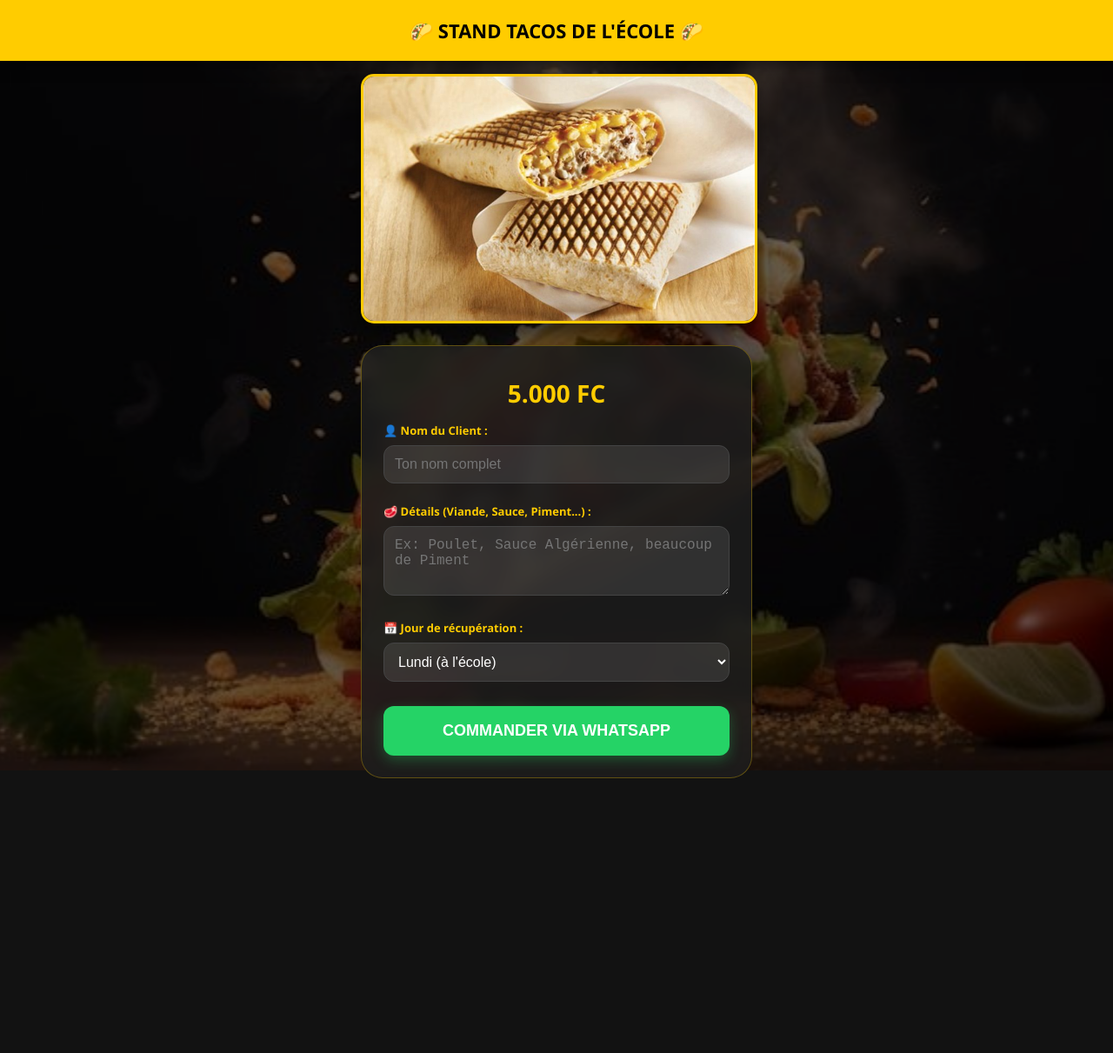
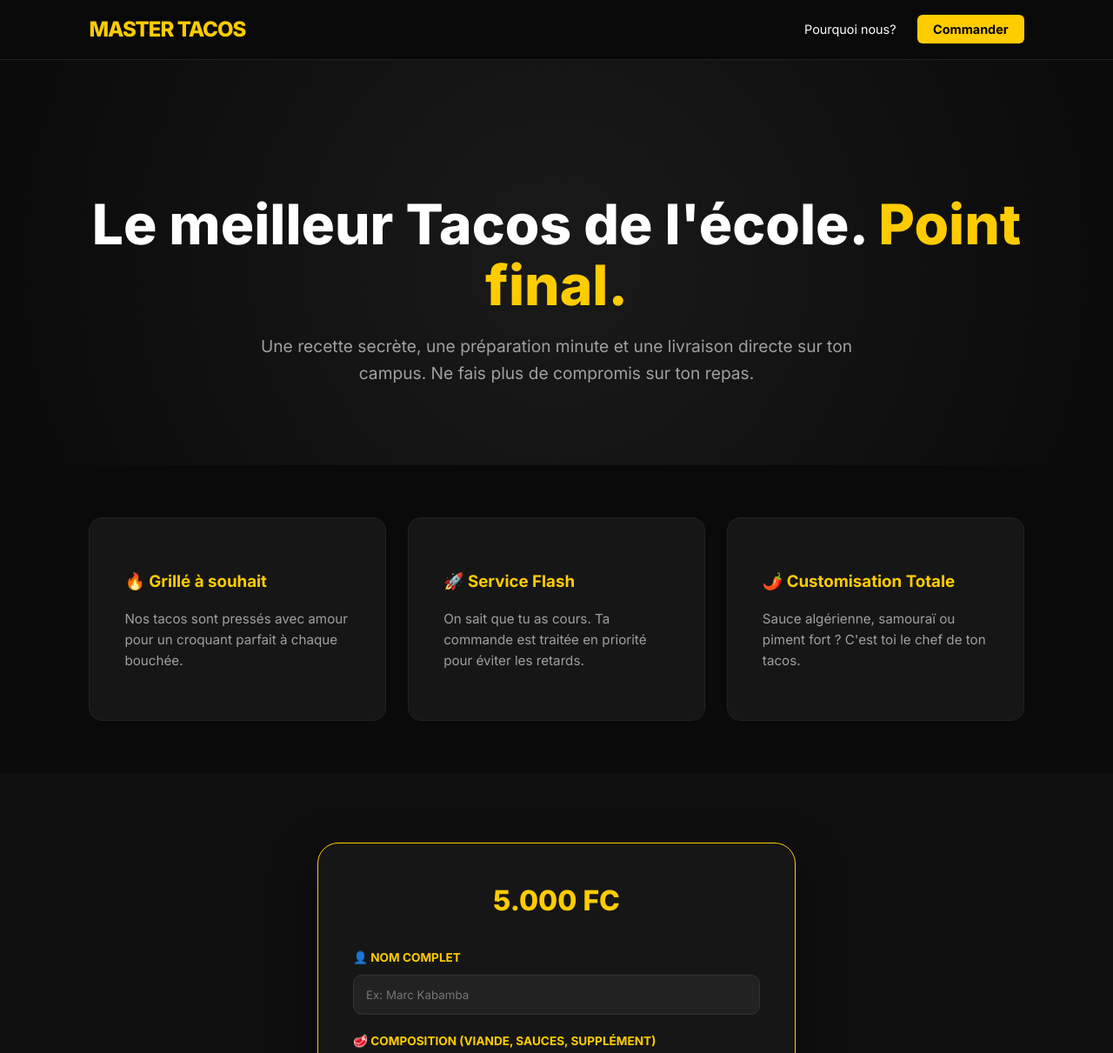
Before and after one commit to jeanluctshunza-prog/tacos-stand, a plain HTML site: page index.html in a window 1280 px wide. Shown: the top 1211 px of the page at 87% size. Before the commit the page ends 910 px from the top, so only its background shows below. Drawn offline with Linux system fonts and the light colour scheme.

Commit message:
Update index.html
ok

```diff
--- a/index.html
+++ b/index.html
@@ -3,119 +3,171 @@
 <head>
     <meta charset="UTF-8">
     <meta name="viewport" content="width=device-width, initial-scale=1.0">
-    <title>STAND TACOS DE L'ÉCOLE</title>
+    <title>Master Tacos | Excellence & Goût</title>
+    <link href="https://fonts.googleapis.com/css2?family=Inter:wght@400;700;800&display=swap" rel="stylesheet">
     <style>
-        /* FOND ANIMÉ */
-        .bg-animation {
-            position: fixed;
-            top: 0;
-            left: 0;
-            width: 110%; /* Un peu plus large pour permettre le mouvement */
-            height: 110%;
-            background: url('fond.jpg') no-repeat center center;
-            background-size: cover;
-            z-index: -1;
-            /* Animation de mouvement lent */
-            animation: moveSlowly 20s linear infinite alternate;
-            filter: brightness(0.4); /* Assombrit le fond pour que le texte soit lisible */
+        :root {
+            --primary: #ffcc00;
+            --secondary: #25D366;
+            --dark-bg: #0a0a0a;
+            --card-bg: #161616;
+            --text-main: #ffffff;
+            --text-muted: #a0a0a0;
         }
 
-        @keyframes moveSlowly {
-            from { transform: translate(0, 0) scale(1); }
-            to { transform: translate(-20px, -20px) scale(1.1); }
+        * { box-sizing: border-box; scroll-behavior: smooth; }
+        body {
+            font-family: 'Inter', sans-serif;
+            margin: 0;
+            background-color: var(--dark-bg);
+            color: var(--text-main);
+            line-height: 1.6;
         }
 
-        body {
-            font-family: 'Segoe UI', Tahoma, Geneva, Verdana, sans-serif;
-            margin: 0;
-            text-align: center;
-            color: white;
-            background-color: #121212; /* Couleur de secours */
+        /* --- HEADER (Style LWS Moderne) --- */
+        header {
+            display: flex;
+            justify-content: space-between;
+            align-items: center;
+            padding: 15px 8%;
+            background: rgba(10, 10, 10, 0.95);
+            backdrop-filter: blur(10px);
+            position: sticky;
+            top: 0;
+            z-index: 1000;
+            border-bottom: 1px solid #222;
         }
 
-        header {
-            background: #ffcc00;
-            color: black;
-            padding: 20px;
-            font-weight: bold;
-            font-size: 22px;
-            box-shadow: 0 4px 15px rgba(0,0,0,0.5);
-            position: sticky;
-            top: 0;
-            z-index: 100;
+        .logo { font-size: 1.5rem; font-weight: 800; color: var(--primary); text-decoration: none; letter-spacing: -1px; }
+        nav a { color: var(--text-main); text-decoration: none; margin-left: 20px; font-size: 0.9rem; font-weight: 500; transition: 0.3s; }
+        nav a:hover { color: var(--primary); }
+        .btn-nav { background: var(--primary); color: black !important; padding: 8px 18px; border-radius: 6px; font-weight: 700; }
+
+        /* --- SECTION HERO --- */
+        .hero {
+            padding: 100px 8% 60px;
+            text-align: center;
+            background: radial-gradient(circle at center, #1a1a1a 0%, #0a0a0a 100%);
         }
 
-        .container { max-width: 450px; margin: auto; padding: 15px; }
+        .hero h1 { font-size: clamp(2.5rem, 5vw, 4rem); font-weight: 800; margin-bottom: 20px; line-height: 1.1; }
+        .hero p { color: var(--text-muted); font-size: 1.2rem; max-width: 700px; margin: 0 auto 30px; }
 
-        .taco-img {
-            width: 100%;
-            border-radius: 15px;
-            border: 3px solid #ffcc00;
-            margin-bottom: 20px;
-            box-shadow: 0 10px 20px rgba(0,0,0,0.5);
+        /* --- SECTION VITRINE (Comme LWS) --- */
+        .features {
+            display: grid;
+            grid-template-columns: repeat(auto-fit, minmax(280px, 1fr));
+            gap: 25px;
+            padding: 60px 8%;
         }
 
-        .order-box {
-            background: rgba(30, 30, 30, 0.85); /* Semi-transparent pour voir le fond */
-            backdrop-filter: blur(10px); /* Floute légèrement le fond derrière la boîte */
-            padding: 25px;
-            border-radius: 25px;
-            border: 1px solid rgba(255, 204, 0, 0.3);
+        .feature-box {
+            background: var(--card-bg);
+            padding: 40px;
+            border-radius: 15px;
+            border: 1px solid #222;
+            transition: 0.3s;
         }
 
-        .price { font-size: 28px; color: #ffcc00; font-weight: bold; margin: 10px 0; }
+        .feature-box:hover { border-color: var(--primary); transform: translateY(-5px); }
+        .feature-box h3 { color: var(--primary); margin-bottom: 15px; }
+        .feature-box p { color: var(--text-muted); font-size: 0.95rem; }
 
-        label { display: block; text-align: left; margin-top: 15px; font-size: 13px; color: #ffcc00; font-weight: bold; }
-
-        input, select, textarea {
-            width: 100%;
-            padding: 12px;
-            margin: 8px 0;
-            border-radius: 12px;
-            border: 1px solid #444;
-            background: rgba(255, 255, 255, 0.1);
-            color: white;
-            box-sizing: border-box;
-            font-size: 16px;
+        /* --- SECTION COMMANDE (Ton Code Optimisé) --- */
+        .order-section {
+            background: #0f0f0f;
+            padding: 80px 8%;
+            display: flex;
+            justify-content: center;
         }
 
+        .order-card {
+            width: 100%;
+            max-width: 550px;
+            background: var(--card-bg);
+            padding: 40px;
+            border-radius: 24px;
+            border: 1px solid var(--primary);
+            box-shadow: 0 20px 50px rgba(0,0,0,0.5);
+        }
+
+        .price-tag { font-size: 2rem; color: var(--primary); font-weight: 800; text-align: center; margin-bottom: 30px; }
+
+        label { display: block; margin-bottom: 8px; font-size: 0.85rem; font-weight: 700; color: var(--primary); text-transform: uppercase; }
+        input, textarea, select {
+            width: 100%;
+            padding: 14px;
+            margin-bottom: 20px;
+            background: #222;
+            border: 1px solid #333;
+            border-radius: 10px;
+            color: white;
+            font-family: inherit;
+        }
+
+        input:focus { outline: none; border-color: var(--primary); }
+
         .btn-wa {
-            background: #25D366;
+            background: var(--secondary);
             color: white;
             border: none;
-            padding: 18px;
+            padding: 20px;
             width: 100%;
             border-radius: 12px;
-            font-weight: bold;
+            font-size: 1.1rem;
+            font-weight: 800;
             cursor: pointer;
-            font-size: 18px;
-            margin-top: 20px;
-            box-shadow: 0 5px 15px rgba(37, 211, 102, 0.3);
-            transition: transform 0.2s;
+            transition: 0.3s;
+            box-shadow: 0 10px 20px rgba(37, 211, 102, 0.2);
         }
 
-        .btn-wa:active { transform: scale(0.95); }
+        .btn-wa:hover { transform: scale(1.02); filter: brightness(1.1); }
+
+        footer { text-align: center; padding: 50px; color: var(--text-muted); font-size: 0.8rem; border-top: 1px solid #222; }
+
     </style>
 </head>
 <body>
 
-<div class="bg-animation"></div>
+<header>
+    <a href="#" class="logo">MASTER TACOS</a>
+    <nav>
+        <a href="#services">Pourquoi nous?</a>
+        <a href="#commander" class="btn-nav">Commander</a>
+    </nav>
+</header>
 
-<header>🌮 STAND TACOS DE L'ÉCOLE 🌮</header>
+<section class="hero">
+    <h1>Le meilleur Tacos de l'école. <span style="color: var(--primary);">Point final.</span></h1>
+    <p>Une recette secrète, une préparation minute et une livraison directe sur ton campus. Ne fais plus de compromis sur ton repas.</p>
+</section>
 
-<div class="container">
-    <img src="téléchargement.jpg" alt="Notre Tacos" class="taco-img">
+<section class="features" id="services">
+    <div class="feature-box">
+        <h3>🔥 Grillé à souhait</h3>
+        <p>Nos tacos sont pressés avec amour pour un croquant parfait à chaque bouchée.</p>
+    </div>
+    <div class="feature-box">
+        <h3>🚀 Service Flash</h3>
+        <p>On sait que tu as cours. Ta commande est traitée en priorité pour éviter les retards.</p>
+    </div>
+    <div class="feature-box">
+        <h3>🌶️ Customisation Totale</h3>
+        <p>Sauce algérienne, samouraï ou piment fort ? C'est toi le chef de ton tacos.</p>
+    </div>
+</section>
 
-    <div class="order-box">
-        <div class="price">5.000 FC</div>
+<section class="order-section" id="commander">
+    <div class="order-card">
+        <div class="price-tag">5.000 FC</div>
 
-        <label>👤 Nom du Client :</label>
-        <input type="text" id="nom" placeholder="Ton nom complet">
+        <label>👤 Nom Complet</label>
+        <input type="text" id="nom" placeholder="Ex: Marc Kabamba">
 
-        <label>🥩 Détails (Viande, Sauce, Piment...) :</label>
-        <textarea id="details" placeholder="Ex: Poulet, Sauce Algérienne, beaucoup de Piment" rows="3"></textarea>
+        <label>🥩 Composition (Viande, Sauces, Supplément)</label>
+        <textarea id="details" rows="3" placeholder="Ex: Double viande, Sauce Fromagère, Sans oignons..."></textarea>
 
-        <label>📅 Jour de récupération :</label>
+        <label>📅 Jour de retrait</label>
         <select id="jour">
             <option>Lundi (à l'école)</option>
             <option>Mardi (à l'école)</option>
@@ -124,9 +176,13 @@
             <option>Vendredi (à l'école)</option>
         </select>
 
-        <button class="btn-wa" onclick="commander()">COMMANDER VIA WHATSAPP</button>
+        <button class="btn-wa" onclick="commander()">🚀 COMMANDER VIA WHATSAPP</button>
     </div>
-</div>
+</section>
+
+<footer>
+    &copy; 2026 MASTER TACOS - Propulsé par la faim des étudiants.
+</footer>
 
 <script>
     function commander() {
@@ -136,11 +192,11 @@
         const jour = document.getElementById('jour').value;
 
         if(!nom || !det) {
-            alert("⚠️ Oups ! Remplis ton nom et tes détails de tacos !");
+            alert("⚠️ Remplis ton nom et tes préférences avant de valider !");
             return;
         }
 
-        const msg = `*NOUVELLE COMMANDE STAND TACOS*%0A--------------------------%0A👤 *Client:* ${nom}%0A🥩 *Détails:* ${det}%0A📅 *Jour:* ${jour}%0A💰 *Total:* 5000 FC%0A--------------------------`;
+        const msg = `*NOUVELLE COMMANDE MASTER TACOS*%0A--------------------------%0A👤 *Client:* ${nom}%0A🥩 *Détails:* ${det}%0A📅 *Jour:* ${jour}%0A💰 *Total:* 5000 FC%0A--------------------------%0A_Commande passée via le site vitrine_`;
         window.open(`https://wa.me/${num}?text=${msg}`, '_blank');
     }
 </script>
```
